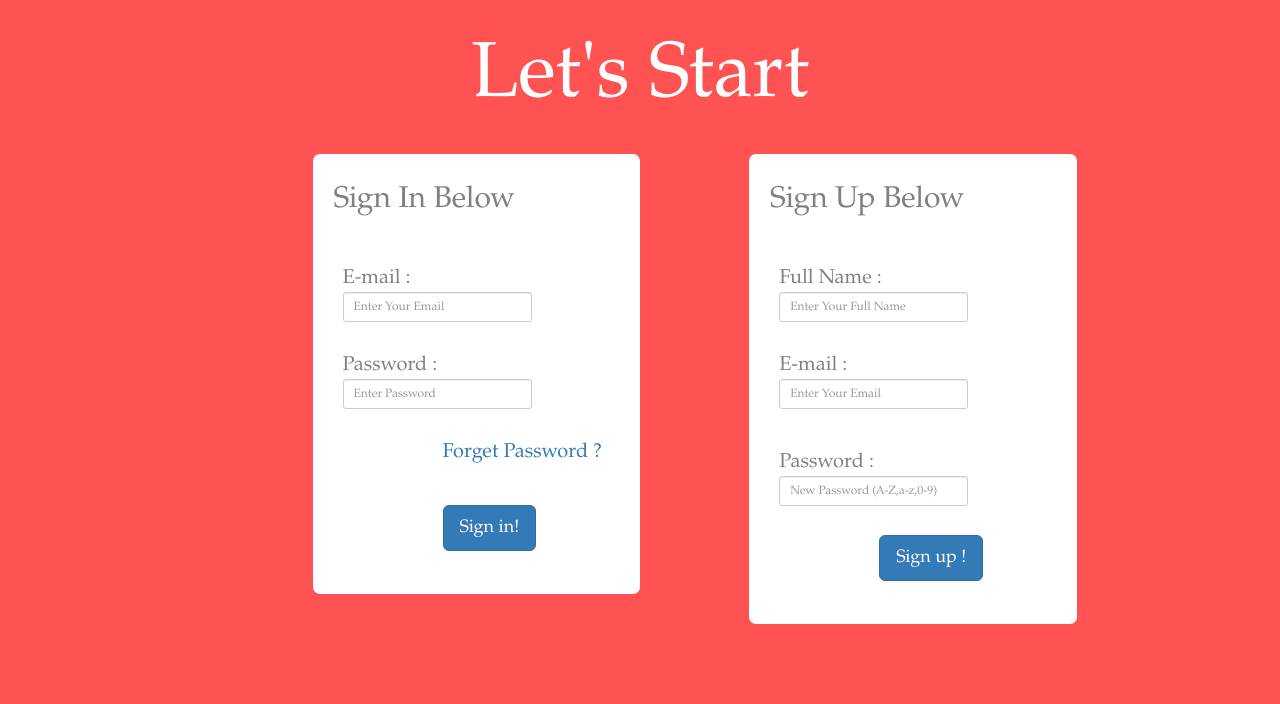
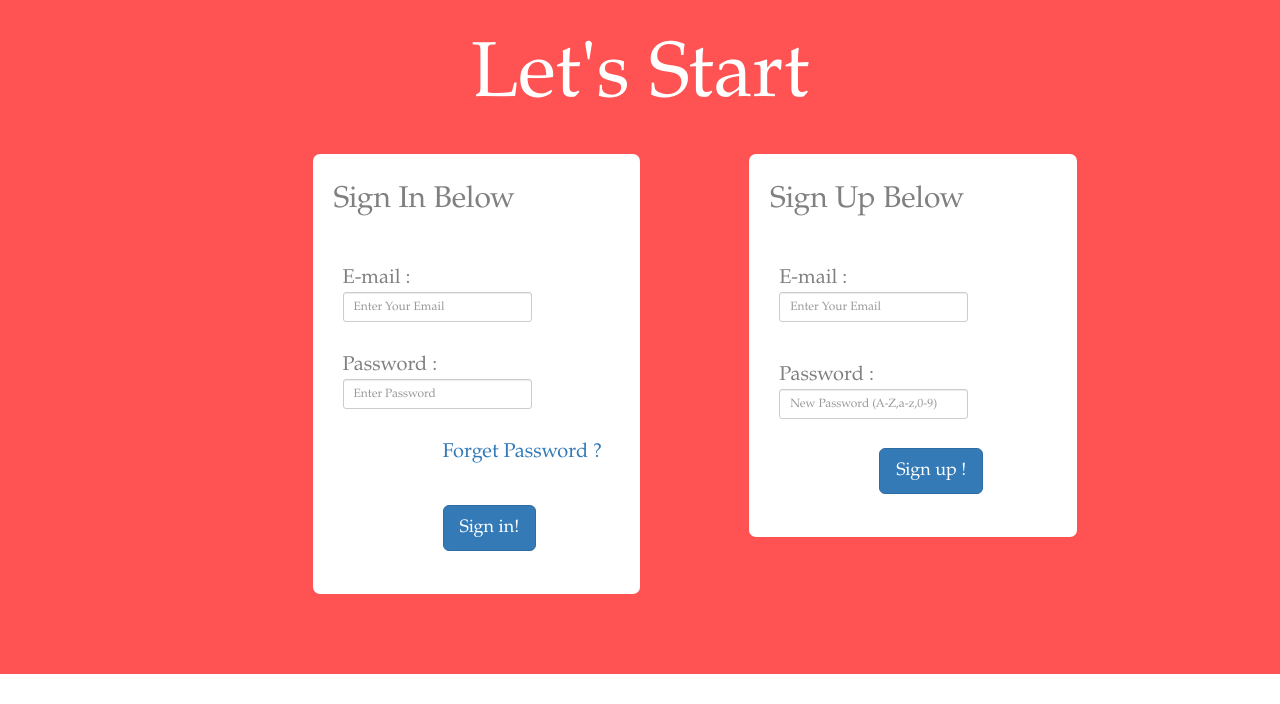
Before and after one commit to rajatgupta200795/webprojects, a PHP site: page /imsingle/link_click_counter/ in a window 1280 px wide. Shown: the part 805-1509 px from the top of the page. After the commit the page ends 1479 px from the top, so only its background shows below. Run offline with PHP 8.4, Linux system fonts and the light colour scheme; some libraries are stand-ins or nearby versions.

Commit message:
Update index.php

```diff
--- a/link_click_counter/index.php
+++ b/link_click_counter/index.php
@@ -50,7 +50,7 @@ Password : <input type="password" class="form-control" name="pswd" placeholder="
 <h2 style="margin-left:2%; font-weight:;">Sign Up Below</h2></br>
 <form  class="navbar-form" method="POST" action="" enctype="multipart/form-data">
 <div class="form-group-sm">
-Full Name : &nbsp;&nbsp;<input type="text" class="form-control" name="fname" placeholder="Enter Your Full Name" required></br></br>
+
 E-mail : &nbsp;&nbsp;&nbsp;&nbsp;&nbsp;&nbsp;<input type="text" id="id_email" class="form-control" name="email" oninput="email_check()" onchange="email_check()"  placeholder="Enter Your Email" required></br>
 <p id="email_error">&nbsp;&nbsp;&nbsp;&nbsp&nbsp;&nbsp;&nbsp;&nbsp&nbsp;&nbsp;&nbsp;&nbsp;</p>
 Password : &nbsp;<input type="password" class="form-control" name="password" placeholder="New Password (A-Z,a-z,0-9)" required></br></br>
```
